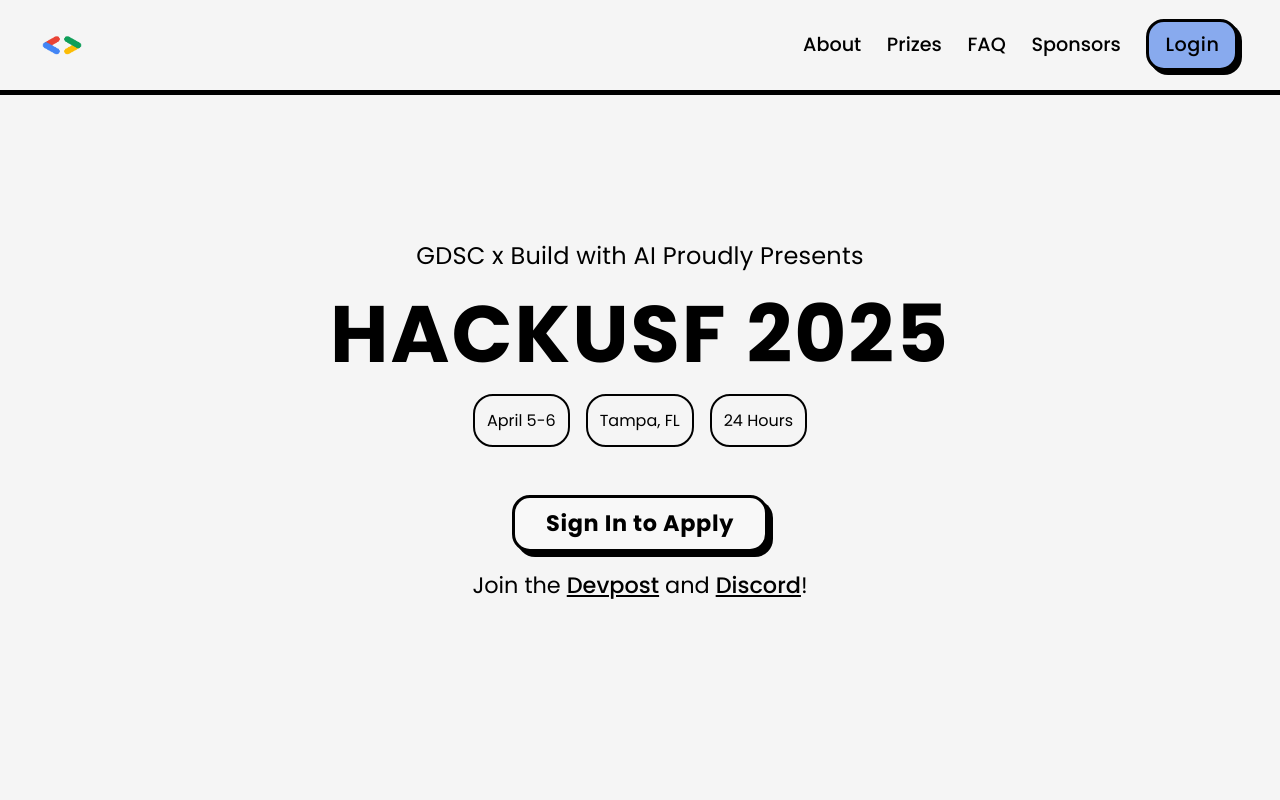
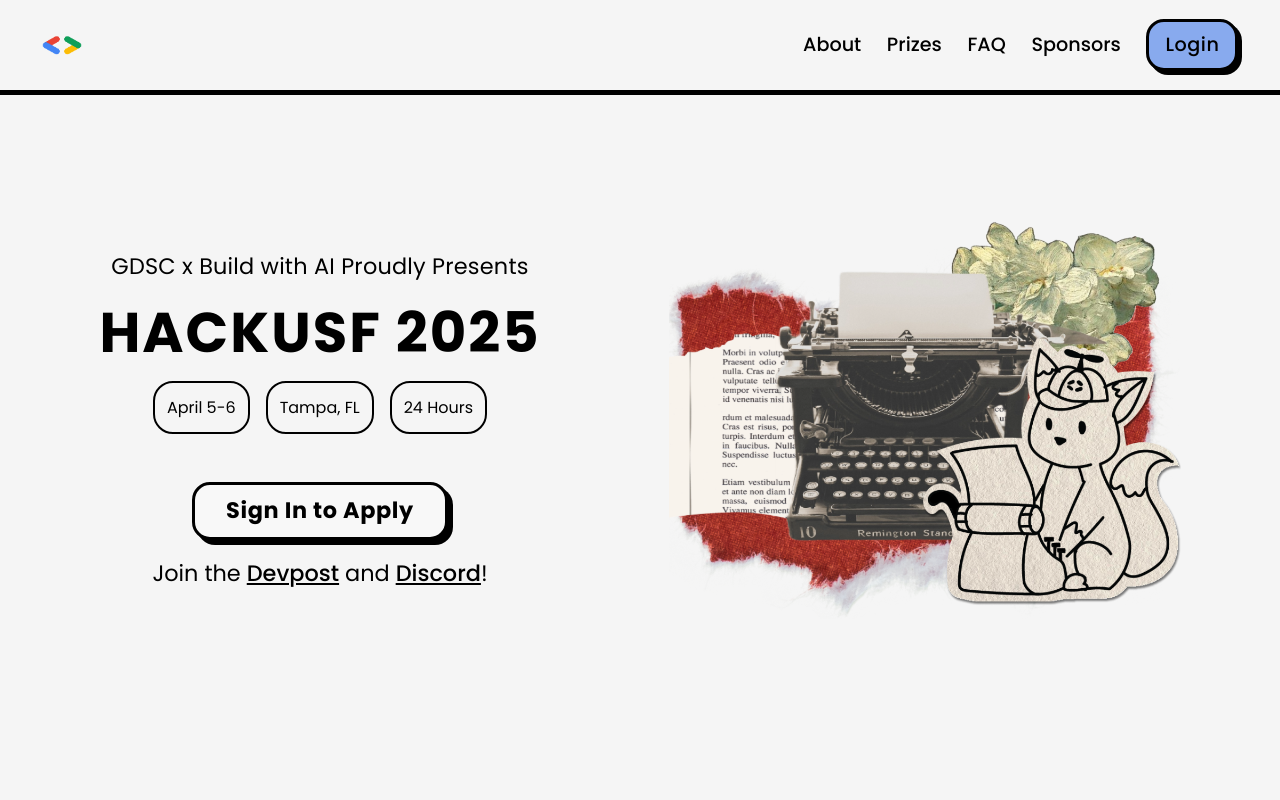
Before and after one commit to USFGDSC/HackUSF, a Next.js app: page / in a window 1280 px wide. Shown: the top 800 px of the page. Built offline with nearby package versions, Linux system fonts and the light colour scheme; no server answers; what @mui/material-nextjs would draw is missing.

Commit message:
Added hero img and about img

```diff
--- a/app/page.js
+++ b/app/page.js
@@ -52,10 +52,27 @@
 			<Header />
 
 			<div className={styles.container}>
-				<div className={styles.hero}>
+				<Box className={styles.hero} sx={{
+					width: "100%",
+					pt: {xs: "0px", sm: "80px", md: "60px", lg: "0px"},
+					display: 'flex',
+					flexDirection: {xs: "column", lg: "row"},
+					alignItems: 'center',
+					justifyContent: 'center',
+					gap: {lg: "8rem"},
+					height: '100vh',
+					position: 'relative',
+				}}>
 					<div className={styles.overlay}>
 						<div className={styles.title}>
-							<Typography>GDSC x Build with AI Proudly Presents</Typography>
+							<Typography sx={{
+								fontSize: {
+									xs: '1.2rem',
+									md: '1.3rem',
+									lg: '1.4rem',
+									xl: '1.5rem',
+								},
+							}}>GDSC x Build with AI Proudly Presents</Typography>
 							<Typography
 								variant="h1"
 								sx={{
@@ -64,6 +81,12 @@
 									textAlign: 'center',
 									color: 'black',
 									letterSpacing: '2px',
+									fontSize: {
+											xs: '3rem',
+											md: '3rem',
+											lg: '3.5rem',
+											xl: '4.5rem',
+										},
 								}}
 							>
 								HackUSF 2025
@@ -143,12 +166,36 @@
 							</p>
 						</div>
 					</div>
-				</div>
+
+					<Box
+						sx={{
+							width: '100%',
+							maxWidth: { xs: '90%', sm: '65%', md: '50%', lg: '40%' },
+							height: 'auto', // Ensures the container's height adjusts with the image
+							display: 'flex',
+							justifyContent: 'center', // Center horizontally
+							alignItems: 'center', // Center vertically
+							position: 'relative', // Keeps the image positioned correctly
+						}}
+					>
+						<Image
+							src="/fox_collage.png"
+							alt="Fox Collage"
+							width={600} // Image width for aspect ratio
+							height={600} // Image height for aspect ratio
+							layout="responsive"
+							objectFit="contain"
+							quality={100}
+						/>
+					</Box>
+
+
+				</Box>
 
 				<Box
 					id="about"
 					sx={{
-						width: '90%',
+						width: '100vw',
 						pt: '3rem',
 						height: '100vh',
 						display: 'flex',
@@ -159,8 +206,13 @@
 							md: '4rem'
 						},
 						flexDirection: { xs: 'column', md: 'row' },
+						backgroundImage: 'url("/scrap_bg.png")', // Corrected with `url()`
+						backgroundSize: '100% 100%', // Ensures full coverage
+						backgroundPosition: 'center', // Centers the image
+						backgroundRepeat: 'no-repeat' // Prevents repeating
 					}}
 				>
+
 					<Box
 						sx={{
 							width: {
--- a/app/page.module.css
+++ b/app/page.module.css
@@ -9,16 +9,7 @@
   text-align: center;
 }
 
-.hero {
-  width: 100%;
-  display: flex;
-  flex-direction: row;
-  align-items: center;
-  height: 100vh;
-}
-
 .overlay {
-  width: 100%;
   display: flex;
   flex-direction: column;
   align-items: center;
@@ -32,20 +23,6 @@
   padding-top: 2rem;
 }
 
-.title p {
-  font-size: 24px;
-}
-
-.title h1 {
-  font-size: 5rem; /* Adjust as needed */
-  font-weight: 900;
-  text-transform: uppercase;
-  text-align: center;
-  color: black;
-  letter-spacing: 2px;
-  line-height: 1.1;
-}
-
 .herolinks {
   display: flex;
   flex-direction: column;
@@ -53,7 +30,6 @@
   justify-content: center;
   align-items: center;
   padding: 2rem;
-  width: 100vw
 }
 
 .herolinks a:hover {
@@ -116,13 +92,6 @@
 }
 
 @media (max-width: 800px) {
-  .title h1 {
-    font-size: 2.5rem;
-  }
-
-  .title p {
-    font-size: 16px;
-  }
 
   .herolinks p {
     font-size: 1.2rem;
```
Also changed, not shown: app/profile/layout.js (+14 -1 lines), app/profile/page.js (+2 -14 lines), components/sidebar/page.js (+16 -9 lines), public/fox_collage.png (added), public/scrap_bg.png (added).
